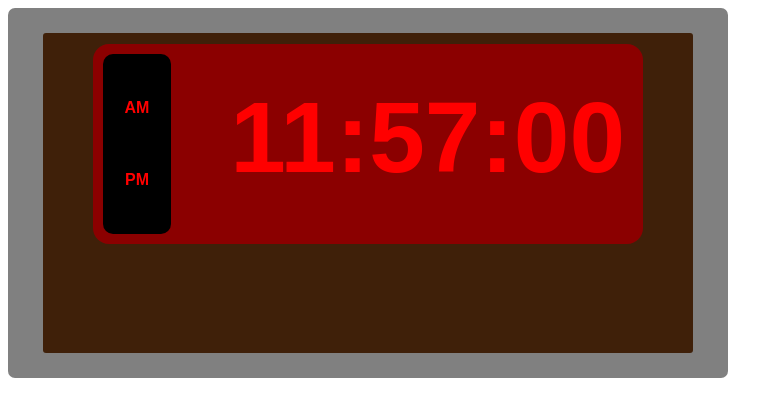
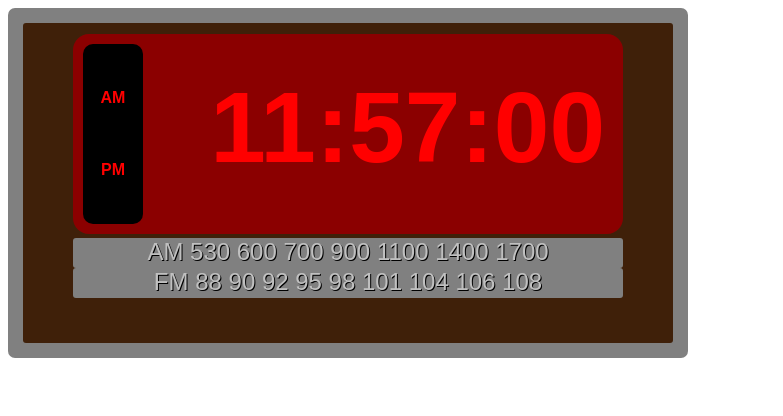
Before and after one commit to stratcat944/JS14-wakeup-time, a plain HTML site: page index.html in a window 1280 px wide. Shown: the whole page, without its empty margins (0-783 px from the left). Drawn offline with nearby package versions, Linux system fonts and the light colour scheme.

Commit message:
improved display

```diff
--- a/main.css
+++ b/main.css
@@ -1,13 +1,12 @@
 .container {
-	border: 10px silver;
+	border: 10px red;
 	float:left;
 	position: relative;
 	height:350px;
-	width:700px;
+	width:680px;
 	display: inline-block;
 	background-color:grey;
 	border-radius: 7px;
-	padding: 10px;
 }
 
 .innerShell {
@@ -17,7 +16,7 @@
 	display: inline-block;
 	background-color: #3F2009;
 	margin-top: 15px;
-	margin-left: 25px;
+	margin-left: 15px;
 	border-radius: 3px;
 
 }
@@ -47,7 +46,7 @@
 
 .ampmBox {
 	display: inline-block;
-	width: 68px;
+	width: 60px;
 	height: 180px;
 	position: relative;
 	background-color: black;
@@ -65,7 +64,7 @@
 	height: 36px;
 	width: 36px;
 	margin-top: 36px;
-	margin-left: 16px;
+	margin-left: 12px;
 	font-family: Arial, sans-serif;
 	font-weight: bold;
 	color: red;
@@ -82,7 +81,7 @@
 	height: 36px;
 	width: 36px;
 	margin-top: 36px;
-	margin-left: 16px;
+	margin-left: 12px;
 	font-family: Arial, sans-serif;
 	font-weight: bold;
 	color: red;
@@ -90,3 +89,18 @@
 	vertical-align: middle;
 	line-height: 36px;
 }
+
+.tuner {
+	position: relative;
+	display: inline-block;
+	height:30px;
+	width:550px;
+	background-color: grey;
+	color: silver;
+	font-family: Arial, sans-serif;
+	font-size: 24px;
+	margin-left: 50px;
+	border-radius: 3px;
+	text-align: center;
+	text-shadow: 1px 1px black;
+}
--- a/main.js
+++ b/main.js
@@ -12,10 +12,16 @@ $(document).on('ready', function() {
 
 	var pmLabel = $('<div class="pmLabel">PM</div>');
 
+	var radioTuner = $('<div class="tuner">AM 530 600 700 900 1100 1400 1700</div><div class="tuner">FM 88 90 92 95 98 101 104 106 108</div>');
+
 
 	$('.container').append(innerShell);
 
 	$(innerShell).append(clockScreen);
+
+	$(innerShell).append(radioTuner);
+
+	$(innerShell).append(radioTuner);
 
 	$(clockScreen).append(clockText);
 
```
